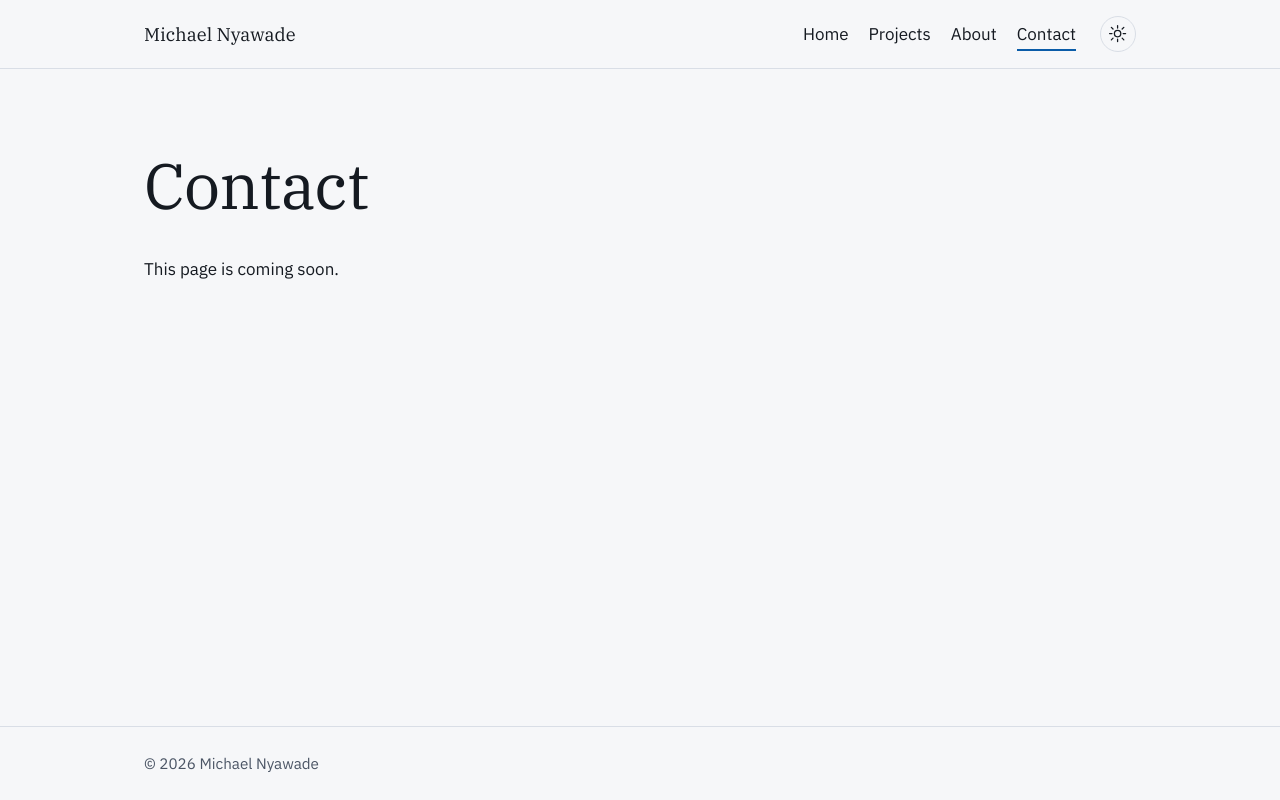
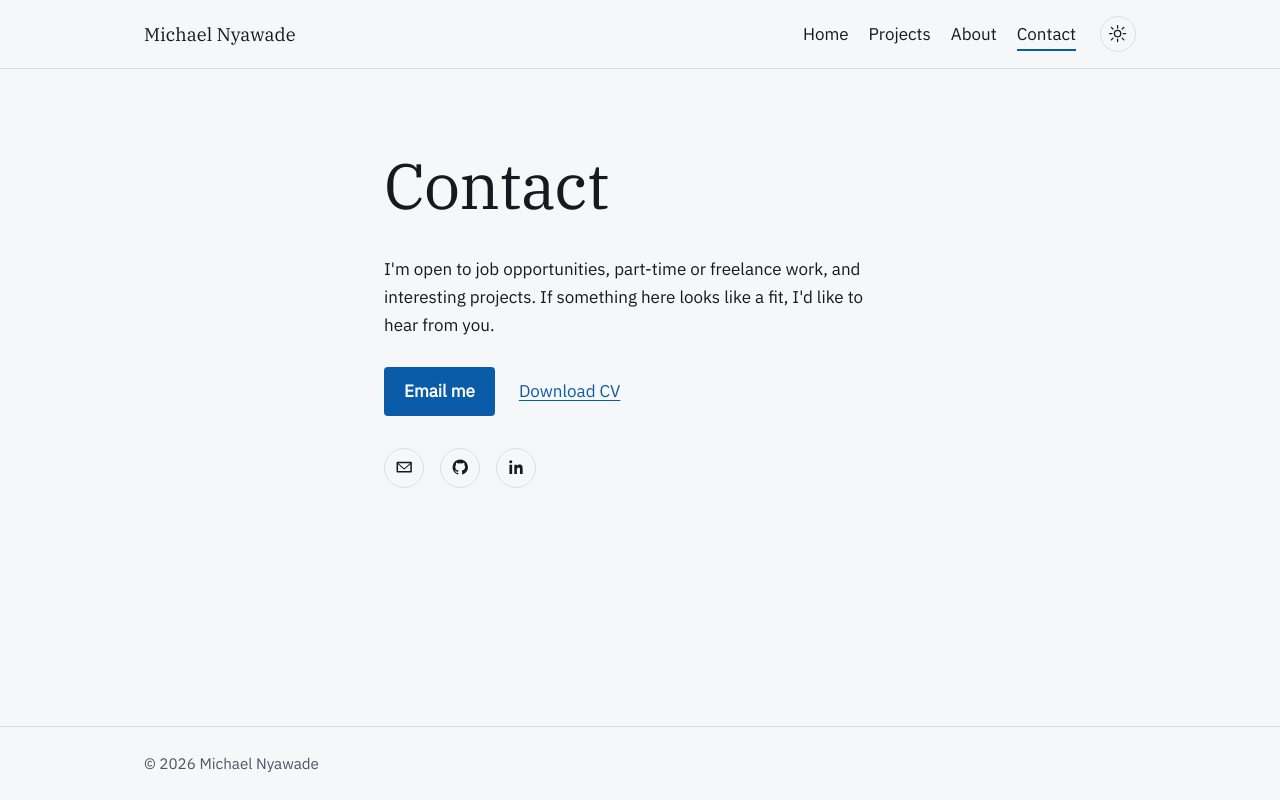
Before and after one commit to Michael-Nyawade/Michael-Nyawade.github.io, an Astro site: page /contact in a window 1280 px wide. Built offline with nearby package versions, Linux system fonts and the light colour scheme; Astro itself is replaced by a stand-in of ours.

Commit message:
Build Contact page and extract shared IconLink component

```diff
--- /dev/null
+++ b/src/components/IconLink.astro
@@ -0,0 +1,47 @@
+---
+// A circular icon-only link. `icon` selects which glyph to draw.
+const icons = {
+  email:
+    'M3 5h18a1 1 0 0 1 1 1v12a1 1 0 0 1-1 1H3a1 1 0 0 1-1-1V6a1 1 0 0 1 1-1Zm1.4 2 7.1 6.2a1 1 0 0 0 1 0L19.6 7H4.4ZM4 8.2V17h16V8.2l-6.9 6a2 2 0 0 1-2.2 0L4 8.2Z',
+  github:
+    'M12 2a10 10 0 0 0-3.16 19.49c.5.09.68-.22.68-.48v-1.7c-2.78.6-3.37-1.34-3.37-1.34-.46-1.15-1.11-1.46-1.11-1.46-.91-.62.07-.6.07-.6 1 .07 1.53 1.03 1.53 1.03.9 1.52 2.34 1.08 2.91.83.09-.65.35-1.08.63-1.33-2.22-.25-4.56-1.11-4.56-4.93 0-1.09.39-1.98 1.03-2.68-.1-.25-.45-1.27.1-2.65 0 0 .84-.27 2.75 1.02a9.45 9.45 0 0 1 5 0c1.91-1.3 2.75-1.02 2.75-1.02.55 1.38.2 2.4.1 2.65.64.7 1.03 1.59 1.03 2.68 0 3.83-2.34 4.68-4.57 4.92.36.31.68.92.68 1.86v2.76c0 .27.18.58.69.48A10 10 0 0 0 12 2Z',
+  linkedin:
+    'M6.94 5a2 2 0 1 1-4 0 2 2 0 0 1 4 0ZM3.2 8.75h3.5V21H3.2V8.75Zm6.35 0h3.36v1.68h.05c.47-.87 1.6-1.79 3.3-1.79 3.53 0 4.18 2.28 4.18 5.25V21h-3.5v-5.57c0-1.33-.02-3.04-1.86-3.04-1.87 0-2.15 1.44-2.15 2.94V21H9.55V8.75Z',
+};
+
+const { href, label, icon, newTab = true } = Astro.props;
+---
+
+<a
+  class="icon-link"
+  href={href}
+  aria-label={label}
+  target={newTab ? "_blank" : undefined}
+  rel={newTab ? "noopener noreferrer" : undefined}
+>
+  <svg viewBox="0 0 24 24" aria-hidden="true"><path d={icons[icon]} /></svg>
+</a>
+
+<style>
+  .icon-link {
+    display: inline-flex;
+    align-items: center;
+    justify-content: center;
+    width: 2.5rem;
+    height: 2.5rem;
+    border-radius: 50%;
+    border: 1px solid var(--line);
+    color: var(--text);
+  }
+
+  .icon-link:hover {
+    border-color: var(--accent);
+    color: var(--accent);
+  }
+
+  .icon-link svg {
+    width: 1.15rem;
+    height: 1.15rem;
+    fill: currentColor;
+  }
+</style>
--- a/src/pages/contact.astro
+++ b/src/pages/contact.astro
@@ -1,16 +1,52 @@
 ---
 import BaseLayout from "../layouts/BaseLayout.astro";
+import IconLink from "../components/IconLink.astro";
+import { site } from "../data/site.js";
 ---
 
-<BaseLayout title="Contact">
-  <section class="container placeholder">
+<BaseLayout
+  title="Contact"
+  description="Get in touch with Michael Nyawade about a job, freelance work, or a project."
+>
+  <section class="container contact">
     <h1>Contact</h1>
-    <p>This page is coming soon.</p>
+
+    <p>
+      I'm open to job opportunities, part-time or freelance work, and
+      interesting projects. If something here looks like a fit, I'd like to
+      hear from you.
+    </p>
+
+    <p class="actions">
+      <a class="button" href={`mailto:${site.email}`}>Email me</a>
+      <a href={site.cv} target="_blank" rel="noopener noreferrer">Download CV</a>
+    </p>
+
+    <div class="icons">
+      <IconLink href={`mailto:${site.email}`} label="Email me" icon="email" newTab={false} />
+      <IconLink href={site.github} label="GitHub profile" icon="github" />
+      <IconLink href={site.linkedin} label="LinkedIn profile" icon="linkedin" />
+    </div>
   </section>
 </BaseLayout>
 
 <style>
-  .placeholder {
+  .contact {
     padding-block: clamp(2.5rem, 8vw, 5rem);
+    max-width: 38rem;
+  }
+
+  .actions {
+    display: flex;
+    flex-wrap: wrap;
+    align-items: center;
+    gap: 0.75rem 1.5rem;
+    margin-top: 1.75rem;
+  }
+
+  .icons {
+    display: flex;
+    gap: 1rem;
+    margin-top: 2rem;
   }
 </style>
```
Also changed, not shown: src/pages/index.astro (+4 -33 lines).
